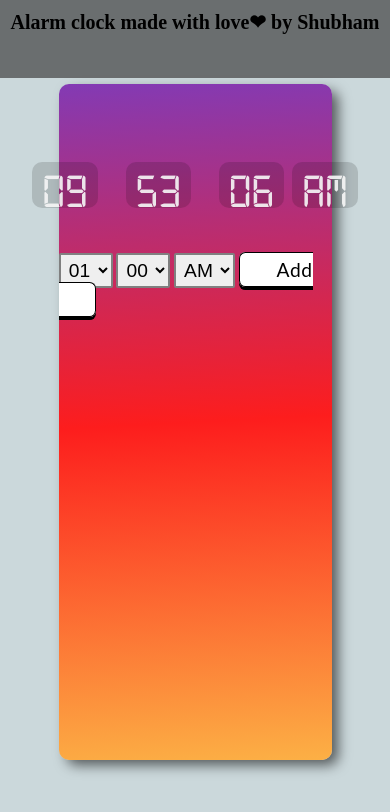
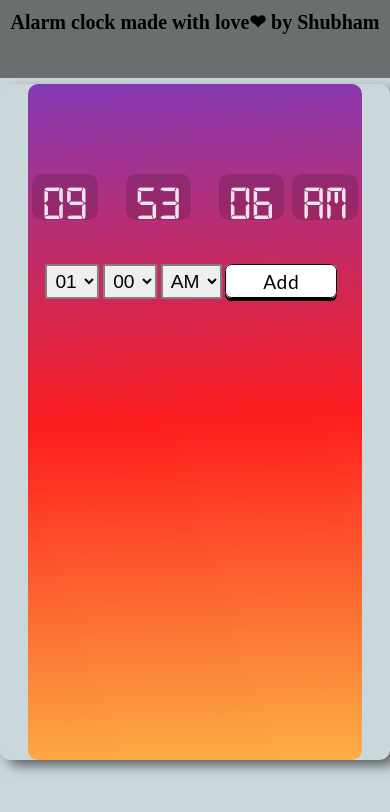
Before and after one commit to shubham-wb/alarm-clock, a plain HTML site: page index.html in a window 390 px wide. Drawn offline with Linux system fonts and the light colour scheme.

Commit message:
added mobile view

```diff
--- a/css/main.css
+++ b/css/main.css
@@ -87,10 +87,11 @@ body {
   background-color: rgba(44, 44, 44, 0.897);
   border-radius: 0px 10px 10px 0px;
   height: 100%;
-  width: 50%;
+  /* width: 50%; */
   display: flex;
   flex-direction: column;
   justify-content: center;
+  min-width: 40vw;
 }
 
 #clock-wrapper {
@@ -251,7 +252,13 @@ label:active {
   body {
     justify-content: center;
   }
+  #layout {
+    justify-content: center;
+    width: 100%;
+  }
+
   #m-header {
+    text-align: center;
     visibility: visible;
     height: 8%;
     width: 100%;
@@ -273,7 +280,7 @@ label:active {
       url(./public/background1.jpg);
 
     border-radius: 10px;
-    width: 100%;
+    /* width: 100%; */
   }
   #alarms-list li {
     border-radius: 10px;
```
